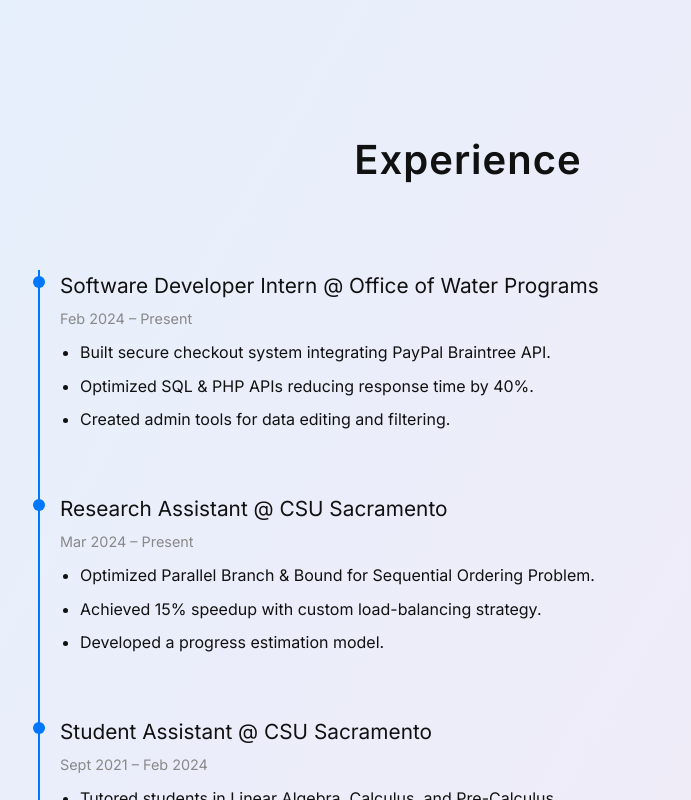
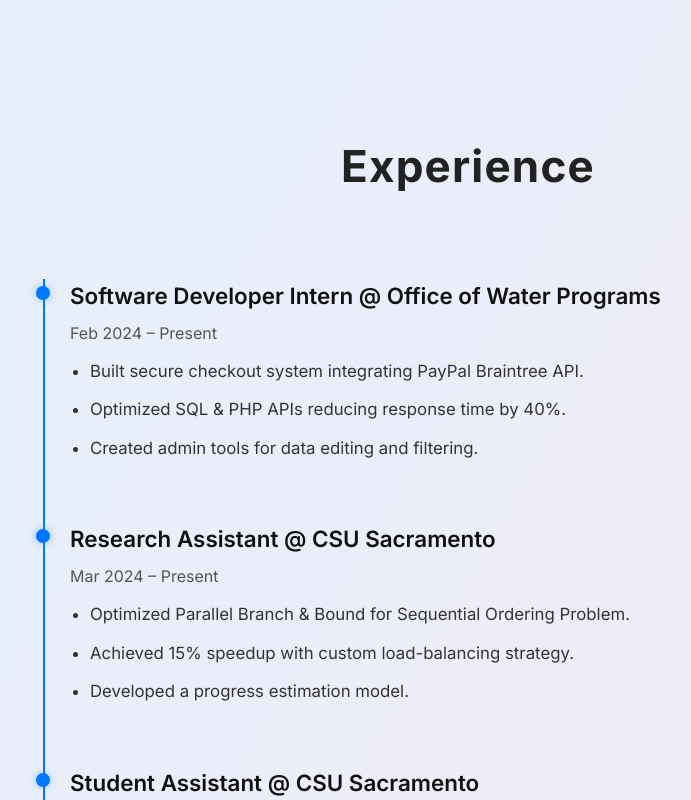
Before and after one commit to ekjyotshinh/portfolio, a React (Vite) app: page / in a window 1280 px wide. Shown: the part 1560-2360 px from the top of the page, without its empty margins (172-863 px from the left). Built offline with nearby package versions, Linux system fonts and the light colour scheme.

Commit message:
minor UI updates for experience section

```diff
--- a/src/components/Experience/Experience.css
+++ b/src/components/Experience/Experience.css
@@ -8,15 +8,16 @@
 
 .experience h2 {
     text-align: center;
-    font-size: 2.5rem;
+    font-size: 2.75rem;
     margin-bottom: 80px;
-    font-weight: 600;
-    letter-spacing: 1px;
+    font-weight: 700;
+    letter-spacing: 1.2px;
+    color: #222;
 }
 
 .timeline {
     position: relative;
-    margin-left: 20px;
+    margin-left: 25px;
     border-left: 2px solid #0077ff;
 }
 
@@ -25,7 +26,7 @@
     position: relative;
     opacity: 0;
     transform: translateY(40px);
-    transition: all 0.6s ease-out;
+    transition: opacity 0.6s ease-out, transform 0.6s ease-out;
 }
 
 .timeline-item.show {
@@ -34,53 +35,66 @@
 }
 
 .timeline-dot {
-    width: 12px;
-    height: 12px;
+    width: 14px;
+    height: 14px;
     background-color: #0077ff;
     border-radius: 50%;
     position: absolute;
-    left: -7px;
-    top: 6px;
+    left: -9px;
+    top: 7px;
+    box-shadow: 0 0 8px rgba(0, 119, 255, 0.4);
 }
 
 .timeline-content {
-    padding-left: 20px;
+    padding-left: 25px;
 }
 
 .timeline-content h3 {
-    font-size: 1.3rem;
-    margin-bottom: 5px;
-    font-weight: 500;
+    font-size: 1.4rem;
+    margin-bottom: 8px;
+    font-weight: 600;
+    color: #111;
 }
 
 .timeline-content .date {
-    font-size: 0.9rem;
-    color: #888;
+    font-size: 1rem;
+    color: #555;
+    font-style: italic;
 }
 
 .timeline-content ul {
-    margin-top: 10px;
+    margin-top: 12px;
     padding-left: 20px;
     list-style: disc;
 }
 
 .timeline-content ul li {
-    font-size: 1rem;
-    margin-bottom: 8px;
-    line-height: 1.6;
+    font-size: 1.05rem;
+    margin-bottom: 10px;
+    line-height: 1.7;
+    color: #333;
 }
 
 /* Responsive */
 @media (max-width: 600px) {
     .timeline {
-        margin-left: 10px;
+        margin-left: 15px;
+    }
+
+    .timeline-content {
+        padding-left: 15px;
     }
 
     .timeline-content h3 {
-        font-size: 1rem;
+        font-size: 1.1rem;
+    }
+
+    .timeline-content .date {
+        font-size: 0.9rem;
     }
 
     .timeline-content ul li {
         font-size: 0.95rem;
+        margin-bottom: 8px;
     }
 }
--- a/src/components/Experience/Experience.jsx
+++ b/src/components/Experience/Experience.jsx
@@ -46,7 +46,7 @@ const Experience = () => {
           }
         });
       },
-      { threshold: 0.1 }
+      { threshold: 0.15 }
     );
 
     timelineRef.current.forEach(el => {
```
